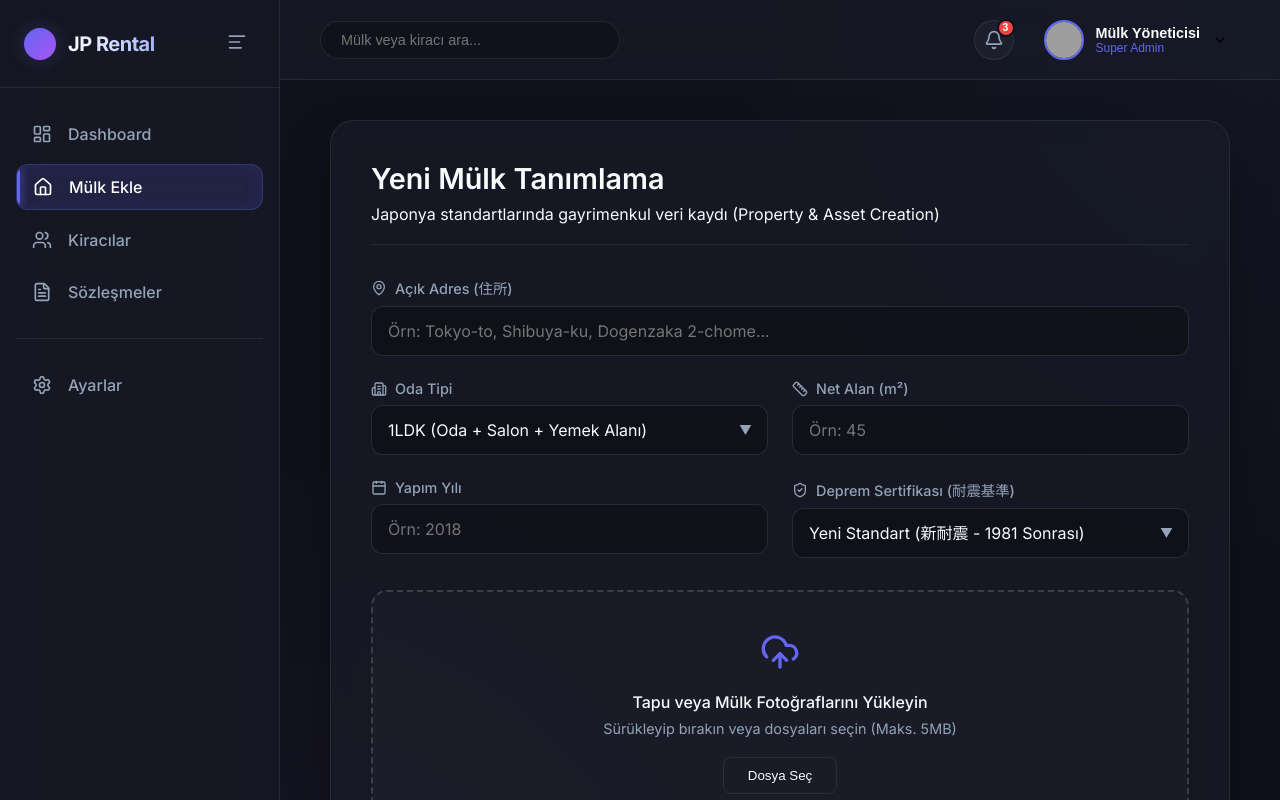
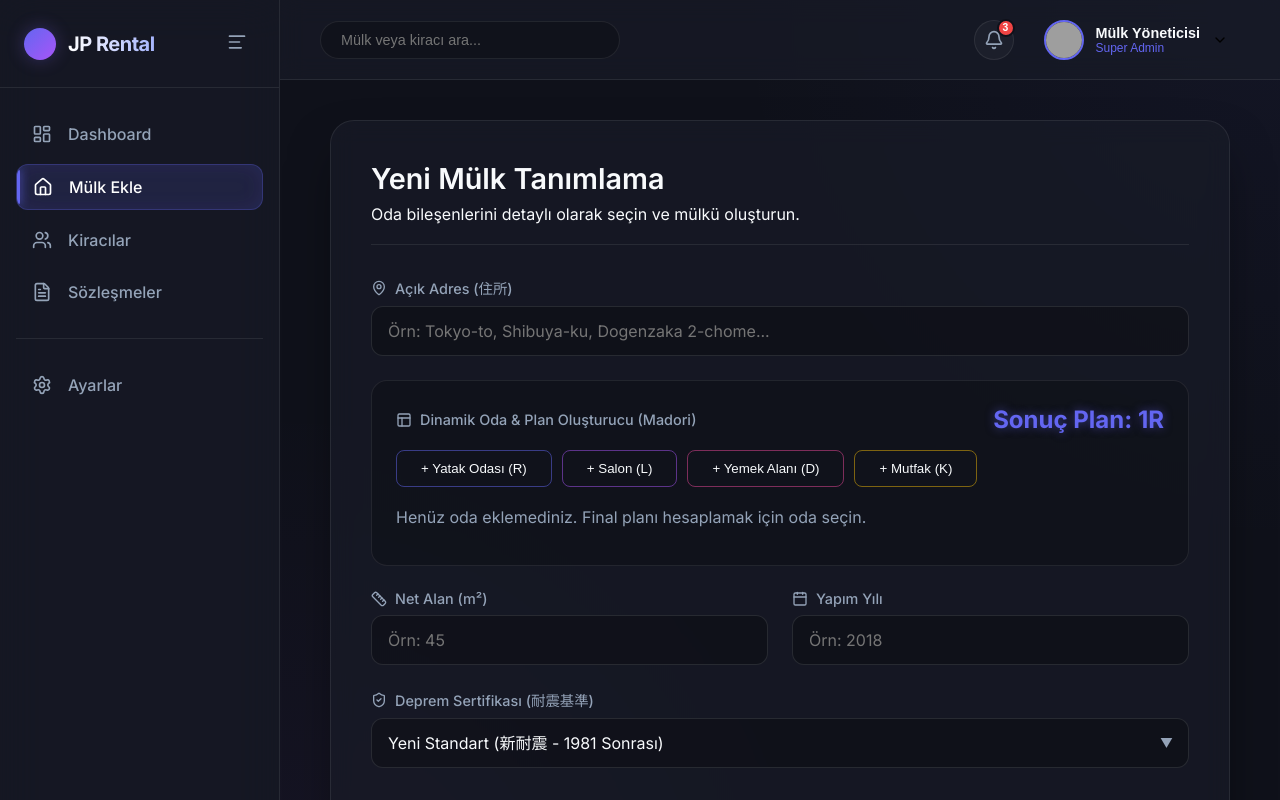
Before and after one commit to Ayrkl/JP-rental-project, a React (Vite) app: page /admin/properties/new in a window 1280 px wide. Shown: the top 800 px of the page. Built offline with nearby package versions, Linux system fonts and the light colour scheme; grey boxes are pictures that could not be loaded.

Commit message:
feat: implement property management system with Zustand store, dashboard view, and dynamic property form

```diff
--- a/package.json
+++ b/package.json
@@ -15,7 +15,8 @@
     "lucide-react": "^1.8.0",
     "react": "^19.2.4",
     "react-dom": "^19.2.4",
-    "react-router-dom": "^7.14.1"
+    "react-router-dom": "^7.14.1",
+    "zustand": "^5.0.12"
   },
   "devDependencies": {
     "@eslint/js": "^9.39.4",
--- a/src/components/admin/PropertyForm.tsx
+++ b/src/components/admin/PropertyForm.tsx
@@ -1,99 +1,158 @@
-import React, { useState } from 'react';
-import { Building2, Ruler, Calendar, ShieldCheck, MapPin, CheckCircle2, UploadCloud } from 'lucide-react';
+import React, { useState, useMemo } from 'react';
+import { Ruler, Calendar, ShieldCheck, MapPin, CheckCircle2, UploadCloud, Layout, Trash2 } from 'lucide-react';
+import { usePropertyStore } from '../../store/usePropertyStore';
+import { useNavigate } from 'react-router-dom';
 
 export const PropertyForm = () => {
-    // Sadece Front-end'de veriyi tutmak için state'ler.
-    // İleride Backend yazıldığında buradaki veriler "POST" edilecek.
-    const [formData, setFormData] = useState({
-        roomType: '1LDK',
-        area: '',
-        buildYear: '',
-        quakeStandard: 'new',
-        address: ''
-    });
+    // Zustand'dan global 'Ekleme' fonksiyonumuzu alıyoruz
+    const addProperty = usePropertyStore(state => state.addProperty);
+    const navigate = useNavigate();
+
+    // Temel Form Verileri
+    const [address, setAddress] = useState('');
+    const [area, setArea] = useState('');
+    const [buildYear, setBuildYear] = useState('');
+    const [quakeStandard, setQuakeStandard] = useState('new');
+
+    // YENİ: Dinamik Oda Builder (Arayüz)
+    const [rooms, setRooms] = useState<{ id: string; type: 'Room' | 'Living' | 'Dining' | 'Kitchen' }[]>([]);
 
     const [isSubmitted, setIsSubmitted] = useState(false);
 
+    // Odayı Array'e ekleme fonksiyonu
+    const addRoom = (type: 'Room' | 'Living' | 'Dining' | 'Kitchen') => {
+        setRooms([...rooms, { id: Math.random().toString(36).substr(2, 9), type }]);
+    };
+
+    // İstenmeyen odayı Array'den çıkarma
+    const removeRoom = (id: string) => {
+        setRooms(rooms.filter(r => r.id !== id));
+    };
+
+    // Dinamik "Final Oda Tipi" Hesaplayıcısı (Örn: 2LDK)
+    const layoutString = useMemo(() => {
+        const roomCount = rooms.filter(r => r.type === 'Room').length;
+        const hasLiving = rooms.some(r => r.type === 'Living');
+        const hasDining = rooms.some(r => r.type === 'Dining');
+        const hasKitchen = rooms.some(r => r.type === 'Kitchen');
+
+        let prefix = roomCount > 0 ? roomCount.toString() : (rooms.length > 0 ? '0' : '1');
+        let suffix = '';
+        if (hasLiving) suffix += 'L';
+        if (hasDining) suffix += 'D';
+        if (hasKitchen) suffix += 'K';
+
+        if (prefix === '1' && suffix === '') return '1R'; // Default Studio
+        if (prefix === '0' && suffix === '') return '1R';
+        return prefix === '0' ? suffix : prefix + suffix;
+    }, [rooms]);
+
+    // Sunucu/Store'a Gönderim
     const handleSubmit = (e: React.FormEvent) => {
         e.preventDefault();
-        // Geçici Frontend aksiyonu
-        console.log("Mock Submit (Backend yokken):", formData);
+
+        // Zustand store'a Frontend Verisini Kalıcı Yazdırıyoruz
+        addProperty({
+            address,
+            area: Number(area),
+            buildYear: Number(buildYear),
+            quakeStandard,
+            rooms, // detaylı oda yapısı JSON formatında da saklanır
+            roomType: layoutString // Final "1LDK" gibi hesaplanmış değer
+        });
+
         setIsSubmitted(true);
-        setTimeout(() => setIsSubmitted(false), 3000);
+        setTimeout(() => {
+            setIsSubmitted(false);
+            navigate('/admin'); // Başarılı olunca Dashboard'a dön
+        }, 1200);
     };
 
     return (
         <div className="property-form-container glass-effect fade-in">
             <div className="form-header">
                 <h2>Yeni Mülk Tanımlama</h2>
-                <p>Japonya standartlarında gayrimenkul veri kaydı (Property & Asset Creation)</p>
+                <p>Oda bileşenlerini detaylı olarak seçin ve mülkü oluşturun.</p>
             </div>
 
             <form className="admin-form" onSubmit={handleSubmit}>
                 <div className="form-grid">
 
-                    {/* Alan 1: Adres */}
                     <div className="input-group full-width">
                         <label><MapPin size={16}/> Açık Adres (住所)</label>
                         <input
                             type="text"
                             placeholder="Örn: Tokyo-to, Shibuya-ku, Dogenzaka 2-chome..."
-                            value={formData.address}
-                            onChange={(e) => setFormData({...formData, address: e.target.value})}
+                            value={address}
+                            onChange={(e) => setAddress(e.target.value)}
                             required
                         />
                     </div>
 
-                    {/* Alan 2: Oda Tipi */}
-                    <div className="input-group">
-                        <label><Building2 size={16}/> Oda Tipi</label>
-                        <div className="custom-select-wrapper">
-                            <select
-                                value={formData.roomType}
-                                onChange={(e) => setFormData({...formData, roomType: e.target.value})}
-                            >
-                                <option value="1R">1R (Tek Oda)</option>
-                                <option value="1K">1K (Oda + Mutfak)</option>
-                                <option value="1DK">1DK (Oda + Yemek Alanı)</option>
-                                <option value="1LDK">1LDK (Oda + Salon + Yemek Alanı)</option>
-                                <option value="2LDK">2LDK</option>
-                                <option value="3LDK">3LDK+</option>
-                            </select>
+                    {/* YENİ: DİNAMİK ODA OLUŞTURUCU */}
+                    <div className="input-group full-width" style={{ background: 'rgba(0,0,0,0.2)', padding: '24px', borderRadius: '16px', border: '1px solid var(--border-glass)' }}>
+                        <div style={{ display: 'flex', justifyContent: 'space-between', alignItems: 'center', marginBottom: '16px' }}>
+                            <label style={{ margin: 0 }}><Layout size={16}/> Dinamik Oda & Plan Oluşturucu (Madori)</label>
+                            <div style={{ fontSize: '1.5rem', fontWeight: 'bold', color: 'var(--accent-primary)', textShadow: '0 0 10px rgba(99,102,241,0.5)' }}>
+                                Sonuç Plan: {layoutString}
+                            </div>
+                        </div>
+
+                        <div style={{ display: 'flex', gap: '10px', flexWrap: 'wrap', marginBottom: '20px' }}>
+                            <button type="button" onClick={() => addRoom('Room')} className="secondary-btn" style={{ borderColor: 'rgba(99,102,241,0.5)' }}>+ Yatak Odası (R)</button>
+                            <button type="button" onClick={() => addRoom('Living')} className="secondary-btn" style={{ borderColor: 'rgba(168,85,247,0.5)' }}>+ Salon (L)</button>
+                            <button type="button" onClick={() => addRoom('Dining')} className="secondary-btn" style={{ borderColor: 'rgba(236,72,153,0.5)' }}>+ Yemek Alanı (D)</button>
+                            <button type="button" onClick={() => addRoom('Kitchen')} className="secondary-btn" style={{ borderColor: 'rgba(234,179,8,0.5)' }}>+ Mutfak (K)</button>
+                        </div>
+
+                        <div style={{ display: 'flex', gap: '8px', flexWrap: 'wrap', minHeight: '34px' }}>
+                            {rooms.length === 0 && <span style={{ color: 'var(--text-muted)' }}>Henüz oda eklemediniz. Final planı hesaplamak için oda seçin.</span>}
+                            {rooms.map((room) => (
+                                <div key={room.id} style={{ display: 'flex', alignItems: 'center', gap: '8px', background: 'rgba(255,255,255,0.05)', padding: '6px 12px', borderRadius: '20px', border: '1px solid var(--border-glass)' }}>
+                                    <span style={{ fontSize: '0.9rem' }}>
+                                        {room.type === 'Room' ? '🛏️ Yatak Odası' :
+                                         room.type === 'Living' ? '🛋️ Salon (L)' :
+                                         room.type === 'Dining' ? '🍽️ Yemek (D)' :
+                                         '🍳 Mutfak (K)'}
+                                    </span>
+                                    <button type="button" onClick={() => removeRoom(room.id)} style={{ background: 'transparent', border: 'none', color: '#ef4444', cursor: 'pointer', display: 'flex', alignItems: 'center' }}>
+                                        <Trash2 size={14} />
+                                    </button>
+                                </div>
+                            ))}
                         </div>
                     </div>
 
-                    {/* Alan 3: Net m2 */}
+                    {/* Diğer Teknik Bilgiler */}
                     <div className="input-group">
                         <label><Ruler size={16}/> Net Alan (m²)</label>
                         <input
                             type="number"
                             placeholder="Örn: 45"
-                            value={formData.area}
-                            onChange={(e) => setFormData({...formData, area: e.target.value})}
+                            value={area}
+                            onChange={(e) => setArea(e.target.value)}
                             required
                         />
                     </div>
 
-                    {/* Alan 4: Yapım Yılı */}
                     <div className="input-group">
                         <label><Calendar size={16}/> Yapım Yılı</label>
                         <input
                             type="number"
                             placeholder="Örn: 2018"
                             min="1950" max="2026"
-                            value={formData.buildYear}
-                            onChange={(e) => setFormData({...formData, buildYear: e.target.value})}
+                            value={buildYear}
+                            onChange={(e) => setBuildYear(e.target.value)}
                             required
                         />
                     </div>
 
-                    {/* Alan 5: Deprem Sertifikası */}
-                    <div className="input-group">
+                    <div className="input-group full-width">
                         <label><ShieldCheck size={16}/> Deprem Sertifikası (耐震基準)</label>
                         <div className="custom-select-wrapper">
                             <select
-                                value={formData.quakeStandard}
-                                onChange={(e) => setFormData({...formData, quakeStandard: e.target.value})}
+                                value={quakeStandard}
+                                onChange={(e) => setQuakeStandard(e.target.value)}
                             >
                                 <option value="old">Eski Standart (旧耐震 - 1981 Öncesi)</option>
                                 <option value="new">Yeni Standart (新耐震 - 1981 Sonrası)</option>
@@ -104,17 +163,10 @@ export const PropertyForm = () => {
                     </div>
                 </div>
 
-                <div className="upload-zone">
-                    <UploadCloud size={40} className="upload-icon" />
-                    <h4>Tapu veya Mülk Fotoğraflarını Yükleyin</h4>
-                    <p>Sürükleyip bırakın veya dosyaları seçin (Maks. 5MB)</p>
-                    <button type="button" className="secondary-btn">Dosya Seç</button>
-                </div>
-
                 <div className="form-actions">
-                    <button type="button" className="btn-cancel">Tümünü Temizle</button>
+                    <button type="button" className="btn-cancel" onClick={() => navigate('/admin')}>İptal</button>
                     <button type="submit" className="btn-save">
-                        {isSubmitted ? <><CheckCircle2 size={18}/> Kaydedildi</> : 'Mülkü Kaydet'}
+                        {isSubmitted ? <><CheckCircle2 size={18}/> Kaydedildi</> : 'Ağa Global Olarak Kaydet'}
                     </button>
                 </div>
             </form>
--- a/src/pages/admin/DashboardPage.tsx
+++ b/src/pages/admin/DashboardPage.tsx
@@ -1,42 +1,47 @@
 import React from 'react';
-import { ArrowUpRight, ArrowDownRight, Map } from 'lucide-react';
+import { ArrowUpRight, ArrowDownRight, Map, Home, Building2, Calendar, MapPin } from 'lucide-react';
 import { Link } from 'react-router-dom';
+import { usePropertyStore } from '../../store/usePropertyStore';
 
 export const DashboardPage = () => {
+    // Zustand'dan global verilerimizi Canlı Dinliyoruz
+    const properties = usePropertyStore(state => state.properties);
+
     return (
         <div className="fade-in">
             <div className="form-header" style={{ display: 'flex', justifyContent: 'space-between', alignItems: 'center' }}>
                 <div>
                     <h2>Genel Durum Özeti</h2>
-                    <p>Güncel işletme, tahsilat ve mülk istatistikleri</p>
+                    <p>Mülk Ekleme formundan "Zustand Global Store"a kaydettiğiniz güncel değerler paneli.</p>
                 </div>
                 <Link to="/admin/properties/new" className="btn-save" style={{ textDecoration: 'none' }}>
                     + Yeni Mülk Ekle
                 </Link>
             </div>
 
+            {/* Dinamik İlk Satır Skorları */}
             <div style={{ display: 'grid', gridTemplateColumns: 'repeat(4, 1fr)', gap: '20px', marginBottom: '32px' }}>
                 <div style={{ padding: '24px', background: 'rgba(25,28,41,0.5)', borderRadius: '16px', border: '1px solid var(--border-glass)' }}>
-                    <p style={{ color: 'var(--text-muted)', marginBottom: '8px', fontSize: '0.9rem' }}>Toplam Mülk</p>
-                    <h3 style={{ fontSize: '2rem', margin: '0 0 8px 0' }}>142</h3>
+                    <p style={{ color: 'var(--text-muted)', marginBottom: '8px', fontSize: '0.9rem' }}>Sistemdeki Evler (Canlı)</p>
+                    <h3 style={{ fontSize: '2rem', margin: '0 0 8px 0', color: 'var(--accent-primary)' }}>{properties.length}</h3>
                     <p style={{ color: '#4ade80', fontSize: '0.8rem', display: 'flex', alignItems: 'center' }}>
-                        <ArrowUpRight size={14}/> +3 (Bu ay)
+                        Zustand Global Store Aktif
                     </p>
                 </div>
 
                 <div style={{ padding: '24px', background: 'rgba(25,28,41,0.5)', borderRadius: '16px', border: '1px solid var(--border-glass)' }}>
-                    <p style={{ color: 'var(--text-muted)', marginBottom: '8px', fontSize: '0.9rem' }}>Boş Mülkler</p>
-                    <h3 style={{ fontSize: '2rem', margin: '0 0 8px 0' }}>12</h3>
-                    <p style={{ color: '#ef4444', fontSize: '0.8rem', display: 'flex', alignItems: 'center' }}>
-                        <ArrowDownRight size={14}/> Kritik seviye
+                    <p style={{ color: 'var(--text-muted)', marginBottom: '8px', fontSize: '0.9rem' }}>Toplam Görünen Alan</p>
+                    <h3 style={{ fontSize: '2rem', margin: '0 0 8px 0' }}>{properties.reduce((acc, p) => acc + p.area, 0)} m²</h3>
+                    <p style={{ color: 'var(--text-muted)', fontSize: '0.8rem', display: 'flex', alignItems: 'center' }}>
+                        Kayıtlı evlerin toplamı
                     </p>
                 </div>
 
                 <div style={{ padding: '24px', background: 'rgba(25,28,41,0.5)', borderRadius: '16px', border: '1px solid var(--border-glass)' }}>
-                    <p style={{ color: 'var(--text-muted)', marginBottom: '8px', fontSize: '0.9rem' }}>Aktif Kiracılar</p>
-                    <h3 style={{ fontSize: '2rem', margin: '0 0 8px 0' }}>128</h3>
+                    <p style={{ color: 'var(--text-muted)', marginBottom: '8px', fontSize: '0.9rem' }}>1LDK Sayısı</p>
+                    <h3 style={{ fontSize: '2rem', margin: '0 0 8px 0' }}>{properties.filter(p => p.roomType === '1LDK').length}</h3>
                     <p style={{ color: '#4ade80', fontSize: '0.8rem', display: 'flex', alignItems: 'center' }}>
-                        <ArrowUpRight size={14}/> %98 Doluluk
+                        Şehirdeki popüler plan
                     </p>
                 </div>
 
@@ -49,10 +54,39 @@ export const DashboardPage = () => {
                 </div>
             </div>
 
-            <div className="empty-state-glass" style={{ padding: '40px' }}>
-                <Map size={48} style={{ color: 'var(--accent-primary)', marginBottom: '16px' }} />
-                <h3>Japonya Haritası ve Pinler</h3>
-                <p>Yakında buraya prefectural (eyalet) bazlı doluluk oranlarını gösteren Japonya interaktif haritası entegre edilecek.</p>
+            {/* FRONTEND VERİLERİNİN DÖKÜLECEĞİ DİNAMİK ALAN */}
+            <div style={{ marginTop: '40px' }}>
+                 <h3 style={{ marginBottom: '16px', fontSize: '1.4rem' }}>Portföyünüz: Eklenen Tüm Mülkler</h3>
+
+                 {properties.length === 0 ? (
+                     <div className="empty-state-glass" style={{ padding: '40px' }}>
+                        <Home size={48} style={{ color: 'var(--text-muted)', marginBottom: '16px' }} />
+                        <h3>Henüz hiç mülk eklenmedi</h3>
+                        <p>Sağ üstten veya sol menüden "+ Yeni Mülk Ekle" diyerek ilk varlığınızı ekleyin.<br/>Eklediğiniz anda veriler veritabanı gibi buraya düşecek.</p>
+                     </div>
+                 ) : (
+                     <div style={{ display: 'grid', gridTemplateColumns: 'repeat(2, 1fr)', gap: '16px' }}>
+                         {properties.map(p => (
+                             <div key={p.id} style={{ background: 'rgba(255,255,255,0.03)', padding: '24px', borderRadius: '16px', border: '1px solid var(--border-glass)', display: 'flex', justifyContent: 'space-between', alignItems: 'flex-start' }}>
+                                 <div>
+                                     <div style={{ display: 'flex', alignItems: 'center', gap: '8px', marginBottom: '12px' }}>
+                                         <Building2 size={20} color="var(--accent-primary)" />
+                                         <h4 style={{ fontSize: '1.25rem', margin: 0 }}>Mülk #{p.id.toUpperCase()}</h4>
+                                     </div>
+                                     <p style={{ color: 'var(--text-main)', fontSize: '0.9rem', marginBottom: '6px', display: 'flex', alignItems: 'center', gap: '6px' }}>
+                                         <MapPin size={14} color="var(--text-muted)"/> {p.address}
+                                     </p>
+                                     <p style={{ color: 'var(--text-muted)', fontSize: '0.85rem', display: 'flex', alignItems: 'center', gap: '6px' }}>
+                                         <Calendar size={14} /> Yapım: {p.buildYear} •  Net: {p.area}m²
+                                     </p>
+                                 </div>
+                                 <div style={{ background: 'rgba(99,102,241,0.1)', color: 'var(--accent-primary)', padding: '10px 20px', borderRadius: '30px', fontWeight: '800', border: '1px solid rgba(99,102,241,0.3)', fontSize: '1.1rem' }}>
+                                     {p.roomType}
+                                 </div>
+                             </div>
+                         ))}
+                     </div>
+                 )}
             </div>
         </div>
     );
--- /dev/null
+++ b/src/store/usePropertyStore.ts
@@ -0,0 +1,37 @@
+import { create } from 'zustand';
+
+export type Property = {
+  id: string;
+  address: string;
+  roomType: string;
+  area: number;
+  buildYear: number;
+  quakeStandard: string;
+  rooms: { id: string; type: string }[];
+  dateAdded: Date;
+};
+
+interface PropertyStore {
+  properties: Property[];
+  addProperty: (property: Omit<Property, 'id' | 'dateAdded'>) => void;
+  removeProperty: (id: string) => void;
+}
+
+export const usePropertyStore = create<PropertyStore>((set) => ({
+  properties: [], // Global verilerimiz burada boş dizi olarak başlar
+
+  addProperty: (property) => set((state) => ({
+    properties: [
+        {
+            ...property,
+            id: Math.random().toString(36).substr(2, 9),
+            dateAdded: new Date()
+        },
+        ...state.properties, // Yeni ekleneni en başa koyarız
+    ]
+  })),
+
+  removeProperty: (id) => set((state) => ({
+    properties: state.properties.filter(p => p.id !== id)
+  }))
+}));
```
Also changed, not shown: 1 other file (tests, documents, lock files or other folders).
